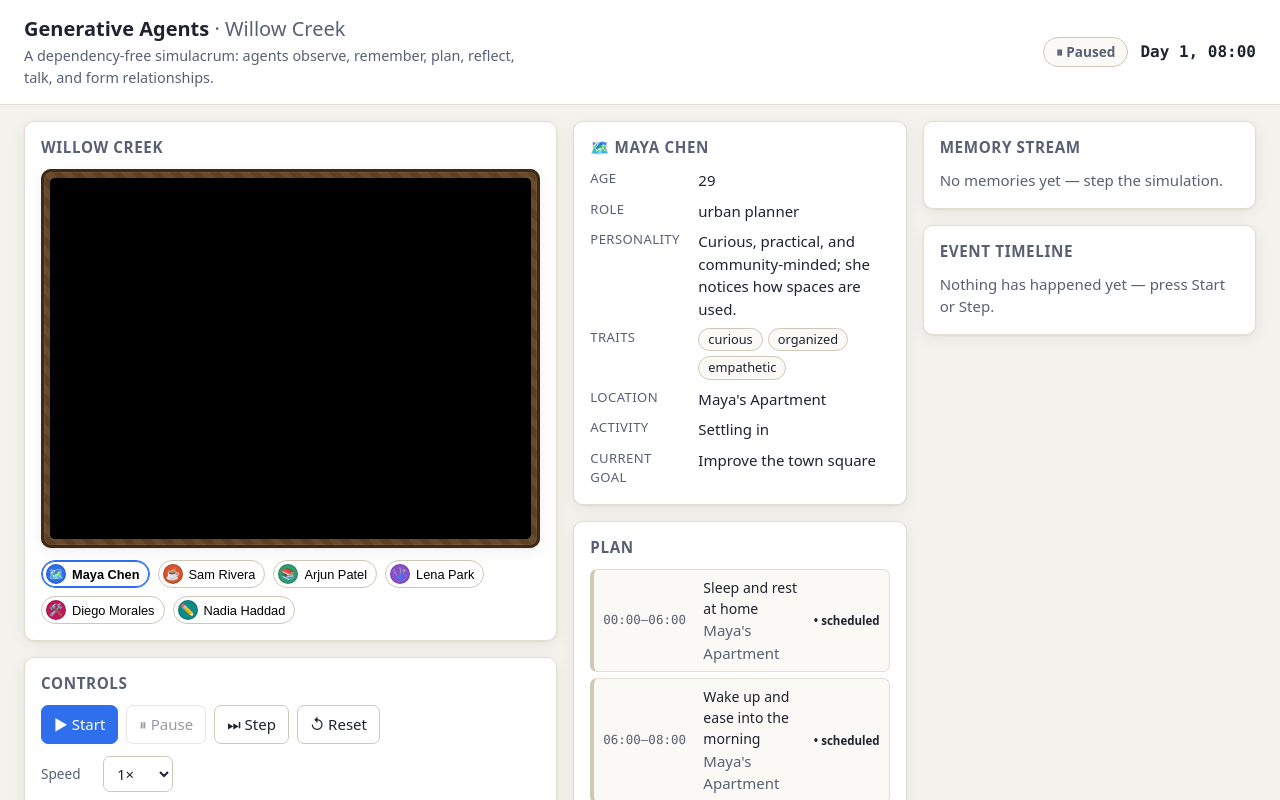
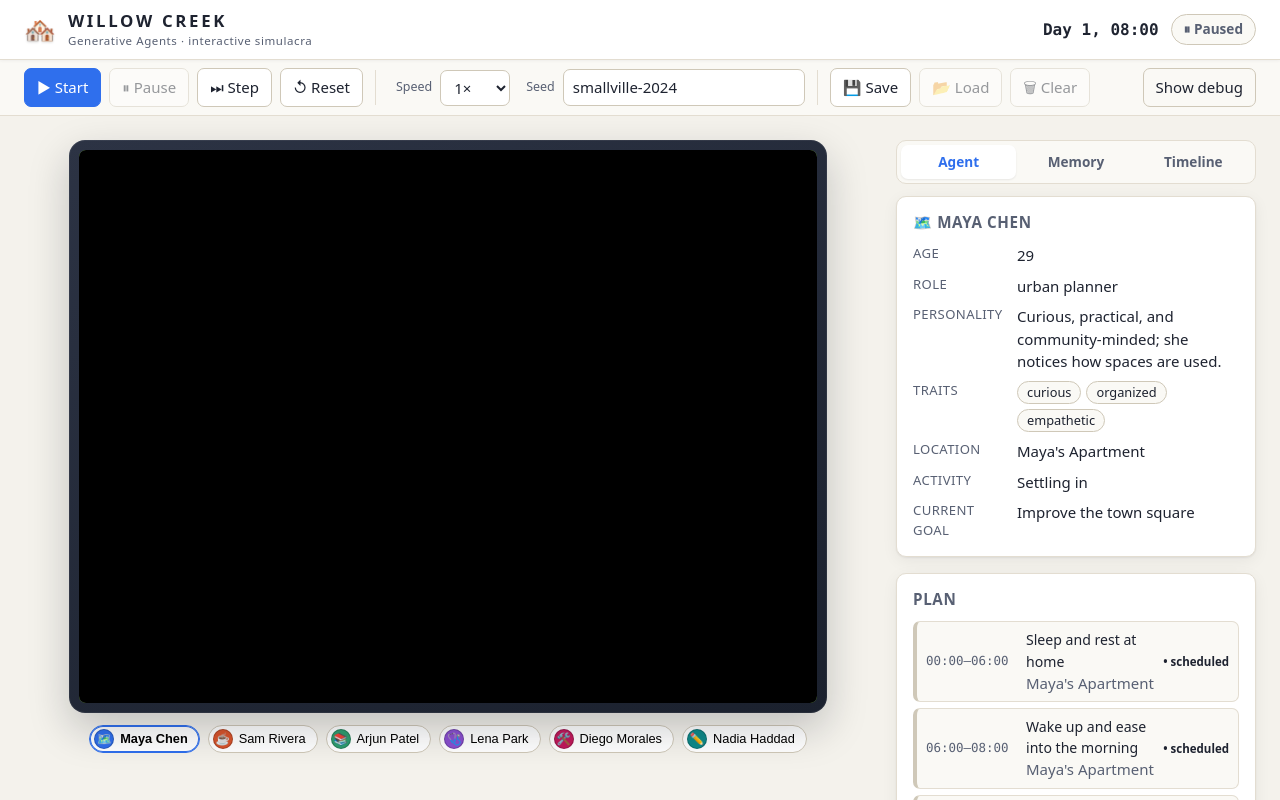
Before and after one commit to Mon-ius/generative-agents-vanilla-pages, a plain HTML site: page index.html in a window 1280 px wide. Shown: the top 800 px of the page. Drawn offline with Linux system fonts and the light colour scheme.

Commit message:
Re-layout: Willow Creek map as hero; sticky toolbar + tabbed rail (HCI)

```diff
--- a/css/components.css
+++ b/css/components.css
@@ -1,5 +1,5 @@
-/* components.css — map, markers, controls, and the agent / memory / timeline /
-   relationship widgets. */
+/* components.css — map, tabs, and the agent / memory / timeline / relationship
+   widgets. Controls live in the toolbar (see layout.css). */
 
 /* ---- Status pill ---- */
 .status-pill {
@@ -19,65 +19,50 @@
   background: var(--panel-2);
   color: var(--muted);
 }
-.status-pill[data-state="running"]::before {
-  content: "● ";
-}
-.status-pill[data-state="paused"]::before {
-  content: "⏸ ";
-}
+.status-pill[data-state="running"]::before { content: "● "; }
+.status-pill[data-state="paused"]::before { content: "⏸ "; }
 .time-indicator {
   font-family: var(--mono);
   font-weight: 650;
   font-size: 1rem;
 }
 
-/* ---- Map (canvas town with a wooden frame) ---- */
-.map-stage {
-  display: flex;
-  flex-direction: column;
-  gap: var(--space-3);
-}
+/* ---- Map: the hero. A dark "gallery mat" frames the luminous town. ---- */
 .map-frame {
   position: relative;
-  padding: 9px;
-  border-radius: var(--radius);
-  line-height: 0;
-  background: repeating-linear-gradient(45deg, #6b4a2b 0 7px, #5d4024 7px 14px);
-  box-shadow: inset 0 0 0 3px #3c2a17, inset 0 0 0 4px rgba(255, 255, 255, 0.06), var(--shadow);
-}
-.map-canvas {
-  display: block;
-  width: 100%;
-  height: auto;
-  border-radius: 4px;
-  background: #84b95a;
-  cursor: pointer;
-  image-rendering: auto;
+  aspect-ratio: 1056 / 792;
+  width: min(100%, calc((100vh - 232px) * 1056 / 792));
+  margin: 0 auto;
+  padding: 10px;
+  border-radius: 16px;
+  background: linear-gradient(155deg, #2c3344, #1b212e);
+  box-shadow: 0 16px 40px rgba(18, 22, 34, 0.22), inset 0 0 0 1px rgba(255, 255, 255, 0.06);
 }
 .map-host {
-  display: block;
+  position: relative;
+  width: 100%;
+  height: 100%;
+  border-radius: 7px;
+  overflow: hidden;
   line-height: 0;
-  border-radius: 4px;
-  overflow: hidden;
   background: #84b95a;
-  min-height: 140px;
 }
 .map-host canvas,
 .map-canvas {
   display: block;
   width: 100%;
-  height: auto;
+  height: 100%;
   cursor: pointer;
 }
 .map-overlay {
   position: absolute;
-  inset: 9px; /* aligns with .map-frame padding so it overlaps the canvas */
+  inset: 10px; /* matches .map-frame padding so it overlaps the canvas exactly */
   overflow: hidden;
-  border-radius: 4px;
+  border-radius: 7px;
   pointer-events: none;
 }
 
-/* Floating "INITIALS: emoji" bubbles above each character */
+/* Floating "INITIALS: emoji" bubbles above each character (canvas fallback) */
 .speech-bubble {
   position: absolute;
   transform: translate(-50%, -100%);
@@ -108,24 +93,25 @@
   z-index: 3;
 }
 
-/* ---- Legend ---- */
+/* ---- Legend (resident chips under the map) ---- */
 .map-legend {
   display: flex;
   flex-wrap: wrap;
+  justify-content: center;
   gap: var(--space-2);
-  margin-top: var(--space-3);
 }
 .legend-chip {
   display: inline-flex;
   align-items: center;
   gap: 6px;
-  padding: 3px 9px 3px 4px;
+  padding: 3px 11px 3px 4px;
   border-radius: 999px;
   border: 1px solid var(--line-strong);
   background: var(--panel);
   cursor: pointer;
   font-size: 0.8rem;
 }
+.legend-chip:hover { border-color: var(--accent); }
 .legend-chip--selected {
   border-color: var(--accent);
   box-shadow: inset 0 0 0 1px var(--accent);
@@ -142,22 +128,63 @@
   border: 1px solid rgba(0, 0, 0, 0.2);
 }
 
-/* ---- Controls ---- */
-.controls {
+/* ---- Tabbed rail ---- */
+.tabs {
+  display: flex;
+  gap: 2px;
+  background: var(--panel-2);
+  border: 1px solid var(--line);
+  border-radius: 10px;
+  padding: 4px;
+}
+.tab {
+  flex: 1;
+  appearance: none;
+  font: inherit;
+  font-size: 0.85rem;
+  font-weight: 600;
+  color: var(--muted);
+  background: transparent;
+  border: 0;
+  border-radius: 7px;
+  padding: 7px 10px;
+  cursor: pointer;
+  transition: background-color 0.12s ease, color 0.12s ease;
+}
+.tab:hover { color: var(--ink); }
+.tab[aria-selected="true"] {
+  background: var(--panel);
+  color: var(--accent);
+  box-shadow: 0 1px 2px rgba(20, 24, 38, 0.08);
+}
+.tabpanel {
   display: flex;
   flex-direction: column;
-  gap: var(--space-3);
+  gap: var(--space-4);
+  outline: none;
 }
-.control-row {
-  display: flex;
-  flex-wrap: wrap;
-  align-items: center;
-  gap: var(--space-2);
+.tabpanel[hidden] { display: none; }
+
+/* ---- Panels / cards ---- */
+.panel {
+  background: var(--panel);
+  border: 1px solid var(--line);
+  border-radius: var(--radius);
+  box-shadow: var(--shadow);
+  padding: var(--space-4);
 }
-.control-row > label {
-  min-width: 54px;
+.panel > h2 {
+  font-size: 0.95rem;
+  text-transform: uppercase;
+  letter-spacing: 0.04em;
   color: var(--muted);
-  font-size: 0.85rem;
+  margin-bottom: var(--space-3);
+}
+.panel--scroll .mem-list,
+.panel--scroll .timeline-list {
+  max-height: 56vh;
+  overflow-y: auto;
+  padding-right: var(--space-1);
 }
 
 /* ---- Agent details ---- */
@@ -168,7 +195,7 @@
 }
 .detail-row {
   display: grid;
-  grid-template-columns: 96px 1fr;
+  grid-template-columns: 92px 1fr;
   gap: var(--space-3);
   align-items: start;
 }
@@ -178,14 +205,8 @@
   text-transform: uppercase;
   letter-spacing: 0.03em;
 }
-.detail-row dd {
-  margin: 0;
-}
-.chips {
-  display: flex;
-  flex-wrap: wrap;
-  gap: 5px;
-}
+.detail-row dd { margin: 0; }
+.chips { display: flex; flex-wrap: wrap; gap: 5px; }
 .chip {
   background: var(--panel-2);
   border: 1px solid var(--line-strong);
@@ -214,28 +235,12 @@
   border-radius: var(--radius-sm);
   background: var(--panel-2);
 }
-.plan-time {
-  font-family: var(--mono);
-  font-size: 0.78rem;
-  color: var(--muted);
-}
-.plan-activity {
-  font-size: 0.88rem;
-}
-.plan-status {
-  font-size: 0.72rem;
-  font-weight: 650;
-  white-space: nowrap;
-}
-.plan-item--active {
-  border-left-color: var(--accent);
-  background: #eef3fe;
-}
+.plan-time { font-family: var(--mono); font-size: 0.78rem; color: var(--muted); }
+.plan-activity { font-size: 0.88rem; }
+.plan-status { font-size: 0.72rem; font-weight: 650; white-space: nowrap; }
+.plan-item--active { border-left-color: var(--accent); background: #eef3fe; }
 .plan-item--active .plan-status { color: var(--accent); }
-.plan-item--completed {
-  opacity: 0.62;
-  border-left-color: var(--ok);
-}
+.plan-item--completed { opacity: 0.62; border-left-color: var(--ok); }
 .plan-item--completed .plan-status { color: var(--ok); }
 
 /* ---- Relationships ---- */
@@ -253,22 +258,15 @@
   padding: var(--space-2) var(--space-3);
   background: var(--panel-2);
 }
-.rel-name {
-  font-weight: 650;
-}
-.rel-bar {
-  margin-top: 6px;
-}
+.rel-name { font-weight: 650; }
+.rel-bar { margin-top: 6px; }
 .rel-bar-label {
   display: flex;
   justify-content: space-between;
   font-size: 0.76rem;
   color: var(--muted);
 }
-.rel-bar-value {
-  font-family: var(--mono);
-  color: var(--ink);
-}
+.rel-bar-value { font-family: var(--mono); color: var(--ink); }
 .rel-bar-track {
   height: 7px;
   border-radius: 999px;
@@ -276,16 +274,10 @@
   overflow: hidden;
   margin-top: 2px;
 }
-.rel-bar-fill {
-  height: 100%;
-  background: var(--accent);
-}
-.rel-notes {
-  margin: 6px 0 0;
-  font-size: 0.8rem;
-}
+.rel-bar-fill { height: 100%; background: var(--accent); }
+.rel-notes { margin: 6px 0 0; font-size: 0.8rem; }
 
-/* ---- Memory + timeline lists share an item style ---- */
+/* ---- Memory + timeline lists ---- */
 .mem-list,
 .timeline-list {
   list-style: none;
@@ -322,31 +314,13 @@
   color: #fff;
 }
 .mem-time,
-.tl-time {
-  font-family: var(--mono);
-  font-size: 0.74rem;
-  margin-left: auto;
-}
-.mem-importance {
-  font-size: 0.74rem;
-  color: var(--c-action);
-  font-weight: 650;
-}
+.tl-time { font-family: var(--mono); font-size: 0.74rem; margin-left: auto; }
+.mem-importance { font-size: 0.74rem; color: var(--c-action); font-weight: 650; }
 .mem-desc,
-.tl-desc {
-  margin: 0;
-  font-size: 0.86rem;
-}
-.tl-title {
-  font-size: 0.86rem;
-  font-weight: 600;
-}
-.tl-loc {
-  font-size: 0.76rem;
-  margin-top: 2px;
-}
+.tl-desc { margin: 0; font-size: 0.86rem; }
+.tl-title { font-size: 0.86rem; font-weight: 600; }
+.tl-loc { font-size: 0.76rem; margin-top: 2px; }
 
-/* Type colours (left border + badge). Type label text keeps it non-colour-only. */
 .mem-item--observation, .tl-item--observation { border-left-color: var(--c-observation); }
 .mem-item--action      { border-left-color: var(--c-action); }
 .mem-item--conversation, .tl-item--conversation { border-left-color: var(--c-conversation); }
@@ -364,11 +338,5 @@
 .tl-type--movement { background: var(--c-movement); }
 
 /* ---- Debug ---- */
-.panel--debug .debug-content .detail-row {
-  grid-template-columns: 110px 1fr;
-}
-.debug-content dd {
-  font-family: var(--mono);
-  font-size: 0.82rem;
-  word-break: break-word;
-}
+.panel--debug .debug-content .detail-row { grid-template-columns: 110px 1fr; }
+.debug-content dd { font-family: var(--mono); font-size: 0.82rem; word-break: break-word; }
--- a/css/layout.css
+++ b/css/layout.css
@@ -1,106 +1,147 @@
-/* layout.css — page shell and responsive column layout.
-   Desktop: three columns. Tablet: two columns. Mobile: single stacked column. */
+/* layout.css — app shell.
+   A sticky identity bar + a persistent control toolbar sit above the main body,
+   which puts the Willow Creek map front-and-centre as the hero with a compact
+   tabbed rail beside it. Collapses to a single column on narrow screens. */
 
-.app-header {
+html,
+body {
+  height: 100%;
+}
+
+/* ---- Top app bar (identity + live status) ---- */
+.app-bar {
+  position: sticky;
+  top: 0;
+  z-index: 30;
+  display: flex;
+  align-items: center;
+  justify-content: space-between;
+  gap: var(--space-4);
+  padding: 10px var(--space-5);
+  background: var(--panel);
+  border-bottom: 1px solid var(--line);
+  box-shadow: 0 1px 3px rgba(20, 24, 38, 0.05);
+}
+.app-bar__brand {
+  display: flex;
+  align-items: center;
+  gap: 12px;
+  min-width: 0;
+}
+.brand-mark {
+  font-size: 1.6rem;
+  line-height: 1;
+  filter: drop-shadow(0 1px 1px rgba(0, 0, 0, 0.15));
+}
+.brand-title {
+  font-size: 1.05rem;
+  font-weight: 700;
+  letter-spacing: 0.16em;
+  text-transform: uppercase;
+}
+.brand-sub {
+  margin: 1px 0 0;
+  font-size: 0.72rem;
+  color: var(--muted);
+  letter-spacing: 0.05em;
+}
+.app-bar__status {
+  display: flex;
+  align-items: center;
+  gap: var(--space-3);
+  flex-shrink: 0;
+}
+
+/* ---- Persistent control toolbar ---- */
+.toolbar {
+  position: sticky;
+  top: 57px;
+  z-index: 29;
   display: flex;
   flex-wrap: wrap;
   align-items: center;
-  justify-content: space-between;
   gap: var(--space-3);
-  padding: var(--space-4) var(--space-5);
-  background: var(--panel);
+  padding: 8px var(--space-5);
+  background: var(--panel-2);
   border-bottom: 1px solid var(--line);
 }
-.brand h1 {
-  font-size: 1.25rem;
-}
-.brand-sub {
-  color: var(--muted);
-  font-weight: 500;
-}
-.tagline {
-  margin: var(--space-1) 0 0;
-  color: var(--muted);
-  font-size: 0.9rem;
-  max-width: 60ch;
-}
-.header-status {
+.toolbar__group {
   display: flex;
   align-items: center;
+  gap: var(--space-2);
+  flex-wrap: wrap;
+}
+.toolbar__group > label {
+  font-size: 0.78rem;
+  color: var(--muted);
+  margin-left: var(--space-2);
+}
+.toolbar__group--end {
+  margin-left: auto;
+}
+.toolbar__divider {
+  width: 1px;
+  align-self: stretch;
+  background: var(--line);
+  margin: 2px 0;
+}
+
+/* ---- Main body: hero map + tabbed rail ---- */
+.stage {
+  display: grid;
+  grid-template-columns: minmax(0, 1fr) 360px;
+  gap: var(--space-5);
+  padding: var(--space-5);
+  align-items: start;
+  max-width: 1640px;
+  margin: 0 auto;
+}
+.map-hero {
+  min-width: 0;
+  display: flex;
+  flex-direction: column;
   gap: var(--space-3);
 }
-
-.app-main {
-  display: grid;
-  grid-template-columns: minmax(380px, 1.6fr) minmax(260px, 1fr) minmax(280px, 1fr);
-  gap: var(--space-4);
-  align-items: start;
-  padding: var(--space-4) var(--space-5);
-  max-width: 1500px;
-  margin: 0 auto;
+.rail {
+  min-width: 0;
+  display: flex;
+  flex-direction: column;
+  gap: var(--space-3);
 }
-
-.col {
+.rail__panels {
   display: flex;
   flex-direction: column;
   gap: var(--space-4);
-  min-width: 0;
-}
-
-.panel {
-  background: var(--panel);
-  border: 1px solid var(--line);
-  border-radius: var(--radius);
-  box-shadow: var(--shadow);
-  padding: var(--space-4);
-}
-.panel > h2 {
-  font-size: 0.95rem;
-  text-transform: uppercase;
-  letter-spacing: 0.04em;
-  color: var(--muted);
-  margin-bottom: var(--space-3);
-}
-
-/* Scrollable panels for long lists keep the page height manageable */
-.panel--scroll .mem-list,
-.panel--scroll .timeline-list {
-  max-height: 420px;
-  overflow-y: auto;
-  padding-right: var(--space-1);
 }
 
 .app-footer {
   padding: var(--space-4) var(--space-5);
   color: var(--muted);
-  font-size: 0.85rem;
+  font-size: 0.82rem;
+  text-align: center;
   border-top: 1px solid var(--line);
-  text-align: center;
 }
 
-/* ---- Tablet: two columns (world spans the top, agent + info below) ---- */
-@media (max-width: 1180px) {
-  .app-main {
-    grid-template-columns: 1fr 1fr;
+/* ---- Responsive: stack the rail beneath the map ---- */
+@media (max-width: 1040px) {
+  .stage {
+    grid-template-columns: 1fr;
   }
-  .col-world {
-    grid-column: 1 / -1;
-  }
-  .col-world .panel--map {
-    /* let the map breathe horizontally when it has the full width */
+  .toolbar {
+    top: 56px;
   }
 }
-
-/* ---- Mobile: single column ---- */
-@media (max-width: 720px) {
-  .app-header {
-    padding: var(--space-3) var(--space-4);
+@media (max-width: 640px) {
+  .app-bar,
+  .toolbar,
+  .stage {
+    padding-left: var(--space-4);
+    padding-right: var(--space-4);
   }
-  .app-main {
-    grid-template-columns: 1fr;
-    padding: var(--space-3) var(--space-4);
+  .brand-sub {
+    display: none;
   }
-  .col-world {
-    grid-column: auto;
+  .toolbar__group--end {
+    margin-left: 0;
   }
 }
--- a/index.html
+++ b/index.html
@@ -3,79 +3,78 @@
 <head>
   <meta charset="UTF-8" />
   <meta name="viewport" content="width=device-width, initial-scale=1.0" />
-  <title>Generative Agents — Vanilla Simulation</title>
-  <meta name="description" content="A dependency-free browser simulation of generative agents: memory streams, planning, reflection, conversations, and relationships. Inspired by 'Generative Agents: Interactive Simulacra of Human Behavior'." />
+  <title>Willow Creek — Generative Agents</title>
+  <meta name="description" content="Willow Creek: a browser simulation of generative agents (memory, planning, reflection, conversation, relationships) rendered with PixiJS. Inspired by 'Generative Agents: Interactive Simulacra of Human Behavior'." />
   <!-- Relative asset paths so the app works from a GitHub Pages project subpath -->
   <link rel="stylesheet" href="css/styles.css" />
   <link rel="stylesheet" href="css/layout.css" />
   <link rel="stylesheet" href="css/components.css" />
 </head>
 <body>
-  <a class="skip-link" href="#main">Skip to content</a>
+  <a class="skip-link" href="#map-host">Skip to map</a>
 
-  <header class="app-header">
-    <div class="brand">
-      <h1>Generative Agents <span class="brand-sub">· Willow Creek</span></h1>
-      <p class="tagline">A dependency-free simulacrum: agents observe, remember, plan, reflect, talk, and form relationships.</p>
+  <!-- Top app bar: identity + live status -->
+  <header class="app-bar">
+    <div class="app-bar__brand">
+      <span class="brand-mark" aria-hidden="true">🏘️</span>
+      <div class="brand-text">
+        <h1 class="brand-title">Willow Creek</h1>
+        <p class="brand-sub">Generative Agents · interactive simulacra</p>
       </div>
-    <div class="header-status" role="status" aria-live="polite">
+    </div>
+    <div class="app-bar__status" role="status" aria-live="polite">
+      <span id="time-indicator" class="time-indicator">Day 1, 08:00</span>
       <span id="status-pill" class="status-pill" data-state="paused">Paused</span>
-      <span id="time-indicator" class="time-indicator">Day 1, 08:00</span>
     </div>
   </header>
 
-  <main id="main" class="app-main">
-    <!-- Column 1: world + controls -->
-    <section class="col col-world" aria-label="World and controls">
-      <div class="panel panel--map">
-        <h2>Willow Creek</h2>
-        <div class="map-stage">
+  <!-- Persistent control toolbar: primary actions always reachable -->
+  <div class="toolbar" role="region" aria-label="Simulation controls">
+    <div class="toolbar__group" role="group" aria-label="Playback">
+      <button id="btn-start" type="button" class="btn btn--primary">▶ Start</button>
+      <button id="btn-pause" type="button" class="btn" disabled>⏸ Pause</button>
+      <button id="btn-step" type="button" class="btn">⏭ Step</button>
+      <button id="btn-reset" type="button" class="btn">↺ Reset</button>
+    </div>
+    <div class="toolbar__divider" aria-hidden="true"></div>
+    <div class="toolbar__group">
+      <label for="speed-select">Speed</label>
+      <select id="speed-select" class="select" aria-label="Playback speed"></select>
+      <label for="seed-input">Seed</label>
+      <input id="seed-input" class="input input--seed" type="text" value="smallville-2024" aria-label="Simulation seed (used on Reset)" />
+    </div>
+    <div class="toolbar__divider" aria-hidden="true"></div>
+    <div class="toolbar__group" role="group" aria-label="Saved state">
+      <button id="btn-save" type="button" class="btn">💾 Save</button>
+      <button id="btn-load" type="button" class="btn" disabled>📂 Load</button>
+      <button id="btn-clear" type="button" class="btn" disabled>🗑 Clear</button>
+    </div>
+    <div class="toolbar__group toolbar__group--end">
+      <button id="btn-debug" type="button" class="btn btn--ghost" aria-pressed="false">Show debug</button>
+    </div>
+  </div>
+
+  <!-- Main body: the map is the hero; a compact tabbed rail holds the details -->
+  <main id="main" class="stage">
+    <section class="map-hero" aria-label="Willow Creek town map">
       <div class="map-frame">
         <div id="map-host" class="map-host"
              role="img"
              aria-label="Top-down map of Willow Creek showing agents walking between buildings. Use the agent list below the map to select an agent with the keyboard."></div>
         <div id="map-overlay" class="map-overlay" aria-hidden="true"></div>
       </div>
-        </div>
-        <div id="map-legend" class="map-legend" aria-label="Agents — click to select"></div>
+      <div id="map-legend" class="map-legend" aria-label="Residents — click to select"></div>
+    </section>
+
+    <aside class="rail" aria-label="Selected agent and world details">
+      <div class="tabs" role="tablist" aria-label="Detail panels">
+        <button class="tab" id="tab-agent" role="tab" aria-selected="true" aria-controls="panel-agent">Agent</button>
+        <button class="tab" id="tab-memory" role="tab" aria-selected="false" aria-controls="panel-memory" tabindex="-1">Memory</button>
+        <button class="tab" id="tab-feed" role="tab" aria-selected="false" aria-controls="panel-feed" tabindex="-1">Timeline</button>
       </div>
 
-      <div class="panel">
-        <h2>Controls</h2>
-        <div id="controls" class="controls">
-          <div class="control-row" role="group" aria-label="Playback">
-            <button id="btn-start" type="button" class="btn btn--primary">▶ Start</button>
-            <button id="btn-pause" type="button" class="btn" disabled>⏸ Pause</button>
-            <button id="btn-step" type="button" class="btn">⏭ Step</button>
-            <button id="btn-reset" type="button" class="btn">↺ Reset</button>
-          </div>
-          <div class="control-row">
-            <label for="speed-select">Speed</label>
-            <select id="speed-select" class="select" aria-label="Playback speed"></select>
-          </div>
-          <div class="control-row">
-            <label for="seed-input">Seed</label>
-            <input id="seed-input" class="input" type="text" value="smallville-2024" aria-label="Simulation seed (used on Reset)" />
-          </div>
-          <div class="control-row" role="group" aria-label="Persistence">
-            <button id="btn-save" type="button" class="btn">💾 Save</button>
-            <button id="btn-load" type="button" class="btn" disabled>📂 Load</button>
-            <button id="btn-clear" type="button" class="btn" disabled>🗑 Clear</button>
-          </div>
-          <div class="control-row">
-            <button id="btn-debug" type="button" class="btn btn--ghost" aria-pressed="false">Show debug</button>
-          </div>
-        </div>
-      </div>
-
-      <div class="panel panel--debug" id="debug-panel" hidden>
-        <h2>Debug</h2>
-        <div id="debug-content" class="debug-content"></div>
-      </div>
-    </section>
-
-    <!-- Column 2: selected agent -->
-    <section class="col col-agent" aria-label="Selected agent">
+      <div class="rail__panels">
+        <section class="tabpanel" id="panel-agent" role="tabpanel" aria-labelledby="tab-agent" tabindex="0">
           <div class="panel">
             <h2 id="agent-name">Agent</h2>
             <div id="agent-details" class="agent-details"></div>
@@ -90,17 +89,26 @@
           </div>
         </section>
 
-    <!-- Column 3: memory + timeline -->
-    <section class="col col-info" aria-label="Memory and event timeline">
+        <section class="tabpanel" id="panel-memory" role="tabpanel" aria-labelledby="tab-memory" tabindex="0" hidden>
           <div class="panel panel--scroll">
             <h2>Memory Stream</h2>
             <ul id="memory-list" class="mem-list"></ul>
           </div>
+        </section>
+
+        <section class="tabpanel" id="panel-feed" role="tabpanel" aria-labelledby="tab-feed" tabindex="0" hidden>
           <div class="panel panel--scroll">
             <h2>Event Timeline</h2>
             <ul id="timeline-list" class="timeline-list"></ul>
           </div>
         </section>
+
+        <section class="panel panel--debug" id="debug-panel" hidden>
+          <h2>Debug</h2>
+          <div id="debug-content" class="debug-content"></div>
+        </section>
+      </div>
+    </aside>
   </main>
 
   <footer class="app-footer">
--- a/js/main.js
+++ b/js/main.js
@@ -11,6 +11,7 @@ import { LocalGenerationProvider } from "./agents/GenerationProvider.js";
 import { Renderer } from "./ui/Renderer.js";
 import { Controls } from "./ui/Controls.js";
 import { MapView } from "./ui/MapView.js";
+import { initTabs } from "./ui/Tabs.js";
 import { SEED_AGENTS } from "./data/seedAgents.js";
 import { SEED_LOCATIONS } from "./data/seedLocations.js";
 import { SEED_EVENTS } from "./data/seedEvents.js";
@@ -105,6 +106,7 @@ const app = {
 };
 
 const controls = new Controls(app);
+initTabs();
 
 // ---- apply persisted settings to the UI --------------------------------------
 controls.setSpeedIndex(app.speedIndex);
--- a/js/ui/PixiMapView.js
+++ b/js/ui/PixiMapView.js
@@ -46,9 +46,8 @@ export class PixiMapView {
     this.app = app;
     const cv = app.canvas;
     cv.style.width = "100%";
-    cv.style.height = "auto";
+    cv.style.height = "100%";
     cv.style.display = "block";
-    cv.style.borderRadius = "4px";
     this.host.appendChild(cv);
 
     this._buildScene();
--- /dev/null
+++ b/js/ui/Tabs.js
@@ -0,0 +1,44 @@
+// Tabs.js — an accessible tab controller (WAI-ARIA Tabs pattern).
+//
+// Wires any [role="tablist"] whose tabs reference panels via aria-controls.
+// Supports mouse + keyboard: Left/Right/Up/Down move between tabs, Home/End jump
+// to first/last, and the selected tab uses a roving tabindex. Purely presentational
+// — the Renderer keeps rendering into every panel regardless of which is visible.
+
+export function initTabs(root = document) {
+  const tablist = root.querySelector('[role="tablist"]');
+  if (!tablist) return;
+  const tabs = Array.from(tablist.querySelectorAll('[role="tab"]'));
+  if (!tabs.length) return;
+
+  function panelFor(tab) {
+    const id = tab.getAttribute("aria-controls");
+    return id ? document.getElementById(id) : null;
+  }
+
+  function select(tab, focus) {
+    for (const t of tabs) {
+      const isSel = t === tab;
+      t.setAttribute("aria-selected", isSel ? "true" : "false");
+      t.tabIndex = isSel ? 0 : -1;
+      const panel = panelFor(t);
+      if (panel) panel.hidden = !isSel;
+    }
+    if (focus) tab.focus();
+  }
+
+  tabs.forEach((tab, i) => {
+    tab.addEventListener("click", () => select(tab));
+    tab.addEventListener("keydown", (e) => {
+      let next = null;
+      if (e.key === "ArrowRight" || e.key === "ArrowDown") next = (i + 1) % tabs.length;
+      else if (e.key === "ArrowLeft" || e.key === "ArrowUp") next = (i - 1 + tabs.length) % tabs.length;
+      else if (e.key === "Home") next = 0;
+      else if (e.key === "End") next = tabs.length - 1;
+      if (next != null) {
+        e.preventDefault();
+        select(tabs[next], true);
+      }
+    });
+  });
+}
```
Lines whose indentation alone changed are shown as unchanged.
